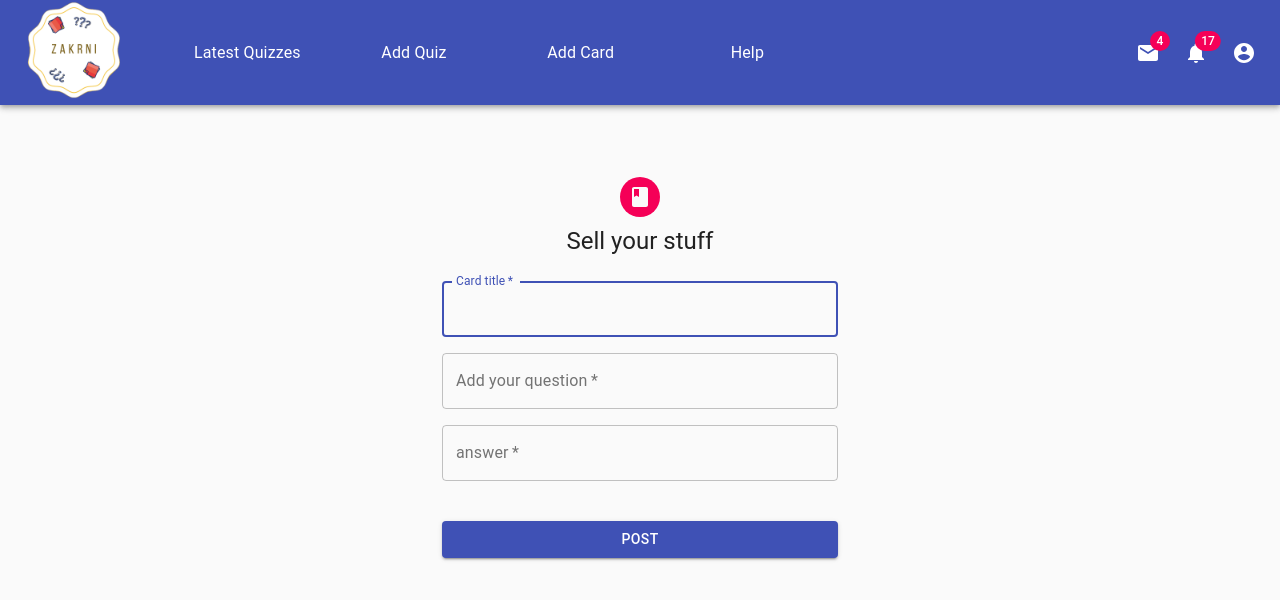
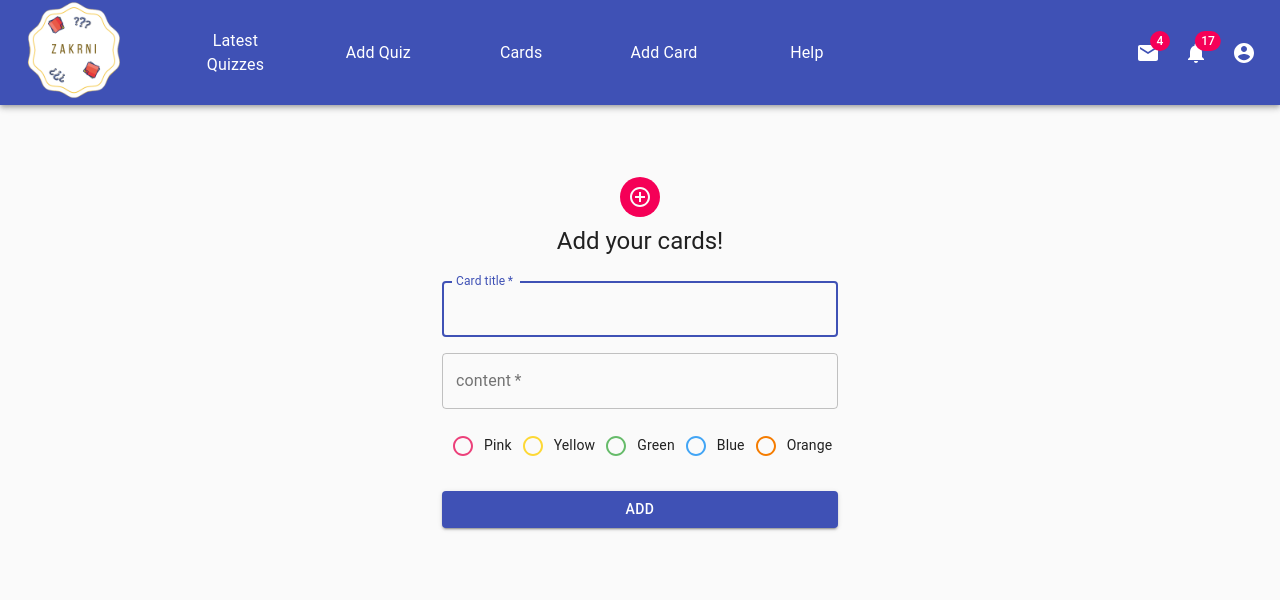
Before and after one commit to subhiashraf912/Zakrni-ya-allah, a React (Create React App) app: page /AddCard in a window 1280 px wide. Shown: the top 600 px of the page. Built offline with nearby package versions, Linux system fonts and the light colour scheme; no server answers; sample sign-in values are in the browser's storage.

Commit message:
The final sh!t is done

```diff
--- a/src/App.js
+++ b/src/App.js
@@ -6,6 +6,7 @@
 import SignUp from "./components/SignUp.jsx";
 import AddCard from "./components/AddCard.jsx";
 import Account from "./components/MyAccount.jsx";
+import Cards from "./components/cards.jsx";
 import "./firebase";
 import Home from "./components/Home";
 import { BrowserRouter as Router, Switch, Route, Link } from "react-router-dom";
@@ -64,6 +65,9 @@
         <Route path="/signup">
           <SignUp />
         </Route>
+        <Route path="/cards">
+          <Cards />
+        </Route>
       </Switch>
     </Router>
   );
--- a/src/components/AddCard.jsx
+++ b/src/components/AddCard.jsx
@@ -13,7 +13,16 @@
 import { makeStyles } from "@material-ui/core/styles";
 import Container from "@material-ui/core/Container";
 import BookIcon from "@material-ui/icons/Book";
+import AddCircleOutlineIcon from "@material-ui/icons/AddCircleOutline";
 import * as firebase from "firebase";
+import { withStyles } from "@material-ui/core/styles";
+import { green } from "@material-ui/core/colors";
+import { pink } from "@material-ui/core/colors";
+import { orange } from "@material-ui/core/colors";
+import { blue } from "@material-ui/core/colors";
+import { yellow } from "@material-ui/core/colors";
+import Radio from "@material-ui/core/Radio";
+
 import {
   BrowserRouter as Router,
   Switch,
@@ -21,6 +30,55 @@
   Redirect,
   useHistory,
 } from "react-router-dom";
+const GreenRadio = withStyles({
+  root: {
+    color: green[ 400 ],
+    "&$checked": {
+      color: green[ 600 ],
+    },
+  },
+  checked: {},
+})((props) => <Radio {...props} />);
+
+const PinkRadio = withStyles({
+  root: {
+    color: pink[ 400 ],
+    "&$checked": {
+      color: pink[ 600 ],
+    },
+  },
+  checked: {},
+})((props) => <Radio {...props} />);
+
+const YellowRadio = withStyles({
+  root: {
+    color: yellow[ 600 ],
+    "&$checked": {
+      color: yellow[ 800 ],
+    },
+  },
+  checked: {},
+})((props) => <Radio {...props} />);
+
+const BlueRadio = withStyles({
+  root: {
+    color: blue[ 400 ],
+    "&$checked": {
+      color: blue[ 600 ],
+    },
+  },
+  checked: {},
+})((props) => <Radio {...props} />);
+
+const OrangeRadio = withStyles({
+  root: {
+    color: orange[ 700 ],
+    "&$checked": {
+      color: orange[ 800 ],
+    },
+  },
+  checked: {},
+})((props) => <Radio {...props} />);
 
 const useStyles = makeStyles((theme) => ({
   paper: {
@@ -53,24 +111,30 @@
   let history = useHistory();
 
   const classes = useStyles();
-  useEffect(() => {});
+  useEffect(() => { });
+  const [ selectedValue, setSelectedValue ] = React.useState();
 
-  const [title, setTitle] = useState("");
-  const [answer, setAnswer] = useState("");
-  const [question, setQues] = useState("");
-  const [errMsg, setErrMsg] = useState("");
+  const [ title, setTitle ] = useState("");
+
+  const [ content, setContent ] = useState("");
+  const [ errMsg, setErrMsg ] = useState("");
 
   const handleSubmit = () => {
+    var user = firebase.auth().currentUser;
+    var uid;
+
+    if (user != null) {
+      uid = user.uid;
+    }
     firebase
       .firestore()
-      .collection("posts")
+      .collection("users")
+      .doc(firebase.auth().currentUser.uid)
+      .collection("MyCards")
       .add({
         title: title,
-        question: question,
-        answer: answer,
-
-        Email: firebase.auth().currentUser.email,
-        uid: firebase.auth().currentUser.uid,
+        content: content,
+        bgColor: selectedValue,
       })
 
       .catch((err) => {
@@ -78,11 +142,18 @@
       })
 
       .then(() => {
-        history.push("/");
+        history.push("/cards");
       })
       .catch((err) => {
         setErrMsg(err.message);
       });
+  };
+  React.useEffect(() => {
+    // selectedValue has definitely been changed
+    console.log("selectedValue:", selectedValue);
+  }, [ selectedValue ]);
+  const handleChange = (event) => {
+    setSelectedValue(event.target.value);
   };
 
   return (
@@ -93,11 +164,10 @@
           {!firebase.auth().currentUser
             ? history.push("/login")
             : console.log()}
-
-          <BookIcon />
+          <AddCircleOutlineIcon />{" "}
         </Avatar>
         <Typography component="h1" variant="h5">
-          Sell your stuff
+          Add your cards!
         </Typography>
         <form className={classes.form} noValidate>
           <Grid container spacing={2}>
@@ -121,27 +191,13 @@
                 variant="outlined"
                 required
                 fullWidth
-                id="ques"
+                id="content"
                 multiline
-                label="Add your question"
-                name="question"
-                autoComplete="question"
+                label="content"
+                name="content"
+                autoComplete="content"
                 onChange={(e) => {
-                  setQues(e.target.value);
-                }}
-              />
-            </Grid>
-            <Grid item xs={12}>
-              <TextField
-                variant="outlined"
-                required
-                fullWidth
-                id="answer"
-                label="answer"
-                name="answer"
-                autoComplete="answer"
-                onChange={(e) => {
-                  setAnswer(e.target.value);
+                  setContent(e.target.value);
                 }}
               />
             </Grid>
@@ -149,7 +205,47 @@
             <Grid item xs={12}></Grid>
           </Grid>
           <Typography className={classes.RedTextWarning}>{errMsg}</Typography>
-
+          <PinkRadio
+            checked={selectedValue === "pink"}
+            onChange={handleChange}
+            value="#ff669a
+"
+            name="radio-button-demo"
+            inputProps={{ "aria-label": "A" }}
+          />
+          Pink
+          <YellowRadio
+            checked={selectedValue === "yellow"}
+            onChange={handleChange}
+            value="#ffee33"
+            name="radio-button-demo"
+            inputProps={{ "aria-label": "B" }}
+          />
+          Yellow
+          <GreenRadio
+            checked={selectedValue === "green"}
+            onChange={handleChange}
+            value="#76ff03"
+            name="radio-button-demo"
+            inputProps={{ "aria-label": "C" }}
+          />
+          Green
+          <BlueRadio
+            checked={selectedValue === "blue"}
+            onChange={handleChange}
+            value="#33eaff"
+            name="radio-button-demo"
+            inputProps={{ "aria-label": "D" }}
+          />
+          Blue
+          <OrangeRadio
+            checked={selectedValue === "orange"}
+            onChange={handleChange}
+            value="#ffab40"
+            name="radio-button-demo"
+            inputProps={{ "aria-label": "E" }}
+          />
+          Orange
           <Button
             fullWidth
             variant="contained"
@@ -157,7 +253,7 @@
             className={classes.submit}
             onClick={handleSubmit}
           >
-            Post
+            Add
           </Button>
           <Grid container justify="flex-end"></Grid>
         </form>
--- a/src/components/Banner.jsx
+++ b/src/components/Banner.jsx
@@ -1,12 +1,10 @@
 import React from "react";
-import Button from "@material-ui/core/Button";
-import ArrowRightAltIcon from "@material-ui/icons/ArrowRightAlt";
 import { makeStyles } from "@material-ui/core/styles";
 
 const useStyles = makeStyles(() => ({
   banner: {
     width: "100%",
-    height: "80%",
+    height: "100%",
   },
   bannerContainer: {
     display: "flex",
@@ -17,11 +15,14 @@
     position: "absolute",
     top: "20%",
     left: "20%",
+    variant: "overline",
   },
   bannerSecondaryText: {
     position: "absolute",
     top: "40%",
     left: "20%",
+    backgroundColor: "white",
+    alignSelf: "flex-start",
   },
   bannerButton: {
     position: "absolute",
@@ -39,13 +40,11 @@
       <h1 className={classes.bannerSecondaryText}>
         It always seems impossible until it’s done
       </h1>
-      <Button variant="outlined" className={classes.bannerButton}>
-        Get Started!<ArrowRightAltIcon></ArrowRightAltIcon>
-      </Button>
+
       <img
         className={classes.banner}
         alt="clothes"
-        src={require("../assets/books.png")}
+        src={require("../assets/work.jpg")}
       ></img>
     </div>
   );
--- a/src/components/Header.jsx
+++ b/src/components/Header.jsx
@@ -260,6 +260,9 @@
               Add Quiz
             </Typography>
           </Link>
+          <Link className={classes.typographyStyle} to="/cards">
+            <Typography className={classes.typographyStyle}>Cards </Typography>
+          </Link>
           <Link className={classes.typographyStyle} to="/AddCard">
             <Typography className={classes.typographyStyle}>
               Add Card
--- /dev/null
+++ b/src/components/cards.jsx
@@ -0,0 +1,158 @@
+import React, { useState, useEffect } from "react";
+
+import { makeStyles } from "@material-ui/core/styles";
+import Card from "@material-ui/core/Card";
+import CardContent from "@material-ui/core/CardContent";
+import Typography from "@material-ui/core/Typography";
+import * as firebase from "firebase";
+import Container from "@material-ui/core/Container";
+import Grid from "@material-ui/core/Grid";
+import { Paper } from "@material-ui/core";
+import Button from "@material-ui/core/Button";
+import CardActions from "@material-ui/core/CardActions";
+
+import DeleteIcon from "@material-ui/icons/Delete";
+import { shadows } from "@material-ui/system";
+import Box from "@material-ui/core/Box";
+const useStyles = makeStyles((theme) => ({
+  MainContainer: {
+    margin: "20px",
+    display: "flex",
+    flexGrow: 1,
+    maxWidth: 1300,
+    marginTop: "10px",
+  },
+  root: {
+    maxWidth: 345,
+    margin: "20px",
+  },
+  media: {
+    height: 140,
+  },
+  cards: {
+    minWidth: 275,
+    height: 110,
+    width: 100,
+    backgroundColor: "yellow",
+    margin: "20px",
+  },
+  bullet: {
+    display: "inline-block",
+    margin: "0 2px",
+    transform: "scale(0.8)",
+  },
+  paper: {
+    // padding: theme.spacing(1),
+    textAlign: "center",
+    color: theme.palette.text.secondary,
+    height: 250,
+    maxwidth: 150,
+  },
+}));
+
+export default function RadioButtons() {
+  const classes = useStyles();
+
+  let cardsFromDB = [];
+  const [loading, setLoading] = useState(true);
+  const [cards, setcards] = useState([]);
+  useEffect((id) => {
+    firebase.auth().onAuthStateChanged((user) => {
+      var uid = user.uid;
+
+      const db = firebase.firestore();
+      db.collection("users")
+        .doc(firebase.auth().currentUser.uid)
+        .collection("MyCards")
+        .get()
+        .then((snapshot) => {
+          snapshot.forEach((doc) => {
+            const data = doc.data();
+            data.id = doc.id;
+            cardsFromDB.push(data);
+            console.log(doc.id, " => ", doc.data());
+            console.log(cardsFromDB);
+            setLoading(false);
+          });
+          setcards(cardsFromDB);
+        })
+        .catch((error) => console.log(error));
+    });
+  }, []);
+  const getCardStyle = (bgColor) => {
+    return {
+      // minWidth: 275,
+      height: 250,
+      maxwidth: 150,
+      backgroundColor: bgColor,
+      margin: "20px",
+      // display: "flex",
+      // flex: 1,
+    };
+  };
+  // if (loading) return <h1>Still Loading</h1>;
+
+  return (
+    <Container component="main" maxWidth="xs" className={classes.MainContainer}>
+      <Grid container spacing={3}>
+        {" "}
+        {cards.length > 0 ? (
+          cards.map((card) => (
+            <Grid item xs={4}>
+              <Paper className={classes.paper}>
+                <Card style={getCardStyle(card.bgColor)}>
+                  <CardContent>
+                    {/* <CardActions>
+                      <Button key={card.id} onClick={() => deleteData(card.id)}>
+                        <DeleteIcon></DeleteIcon>
+                      </Button>
+                    </CardActions> */}
+                    {console.log(card)}
+
+                    <Typography gutterBottom variant="h4" component="h5">
+                      {card.title}
+                    </Typography>
+                    <Typography
+                      variant="h6"
+                      color="textSecondary"
+                      component="h3"
+                      align="center"
+                      display="block"
+                    >
+                      {card.content}
+                    </Typography>
+                    <Button
+                      onClick={() => {
+                        console.log(card.id);
+                        if (card.id) {
+                          const db = firebase.firestore();
+                          db.collection("users")
+                            .doc(firebase.auth().currentUser.uid)
+                            .collection("MyCards")
+                            .doc(card.id)
+                            .delete()
+                            .then(function () {
+                              console.log("Document successfully deleted!");
+                            })
+                            .catch(function (error) {
+                              console.error("Error removing document: ", error);
+                            });
+                        }
+                      }}
+                    >
+                      Delete
+                    </Button>
+                  </CardContent>
+                </Card>
+              </Paper>
+            </Grid>
+          ))
+        ) : (
+          <h1>No cards yet</h1>
+        )}
+        <br></br>
+        <br></br>
+      </Grid>
+    </Container>
+  );
+}
```
Also changed, not shown: src/assets/bg.jpg (added), src/assets/work.jpg (added).
